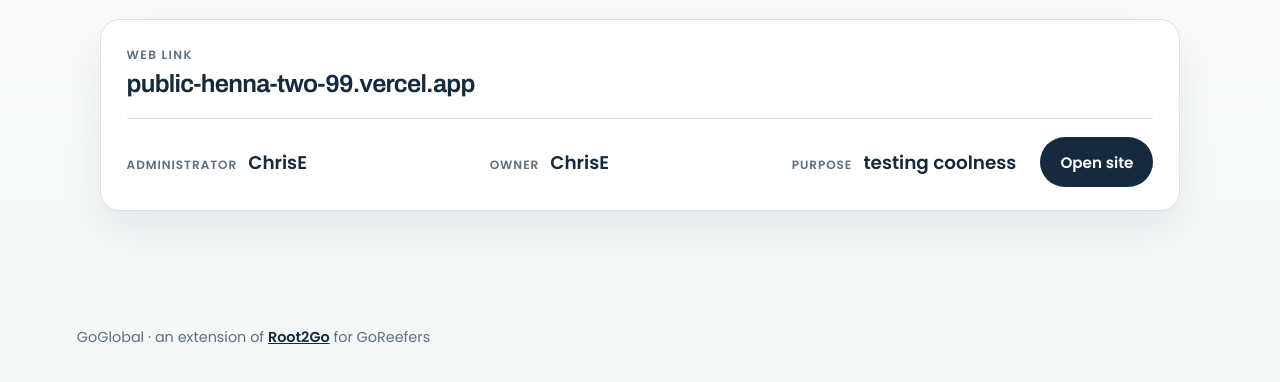
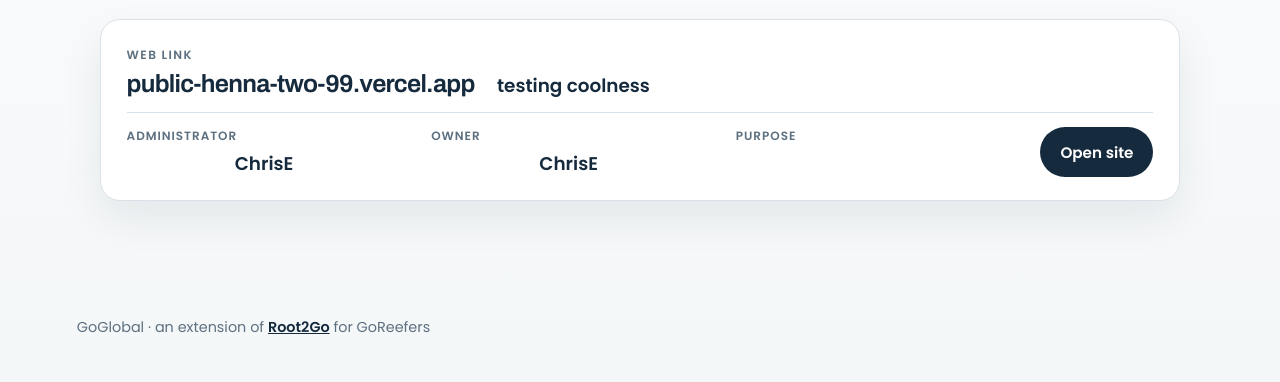
Before and after one commit to ZanieJ/GoNamibia2027, a plain HTML site: page index.html in a window 1280 px wide. Shown: the part 642-1024 px from the top of the page. Drawn offline with Linux system fonts and the light colour scheme.

```diff
--- a/index.html
+++ b/index.html
@@ -38,25 +38,25 @@
       <article class="site-card">
         <div class="site-card__top">
           <p class="site-card__kicker">Web link</p>
+          <div class="site-card__linkline">
             <a class="site-card__url" href="https://public-henna-two-99.vercel.app">
               public-henna-two-99.vercel.app
             </a>
+            <p class="site-card__moved">testing coolness</p>
           </div>
-        <div class="site-card__row">
-          <dl class="meta">
+        </div>
+        <div class="meta">
           <div>
-              <dt>Administrator</dt>
-              <dd>ChrisE</dd>
+            <p class="meta__label">Administrator</p>
+            <p class="meta__value shift-right">ChrisE</p>
           </div>
           <div>
-              <dt>Owner</dt>
-              <dd>ChrisE</dd>
+            <p class="meta__label">Owner</p>
+            <p class="meta__value shift-right">ChrisE</p>
           </div>
           <div>
-              <dt>Purpose</dt>
-              <dd>testing coolness</dd>
+            <p class="meta__label">Purpose</p>
           </div>
-          </dl>
           <a class="button button--card" href="https://public-henna-two-99.vercel.app">Open site</a>
         </div>
       </article>
--- a/styles.css
+++ b/styles.css
@@ -176,8 +176,21 @@ h1 em {
 }
 
 .site-card__top {
-  padding-bottom: 1.2rem;
+  padding-bottom: 0.85rem;
   border-bottom: 1px solid var(--line);
+}
+
+.site-card__linkline {
+  display: flex;
+  align-items: baseline;
+  gap: 1.4rem;
+  flex-wrap: wrap;
+}
+
+.site-card__moved {
+  margin: 0;
+  font-size: 1.15rem;
+  font-weight: 600;
 }
 
 .site-card__kicker {
@@ -208,30 +221,16 @@ h1 em {
   text-underline-offset: 0.22em;
 }
 
-.site-card__row {
-  display: flex;
-  align-items: center;
-  gap: 1.5rem;
-  padding-top: 1.15rem;
+.meta {
+  display: grid;
+  grid-template-columns: 1fr 1fr 1fr auto;
+  column-gap: 1.25rem;
+  align-items: start;
+  margin: 0.85rem 0 0;
 }
 
-.meta {
-  display: flex;
-  flex: 1;
-  align-items: center;
-  justify-content: space-between;
-  gap: 1.5rem;
+.meta__label {
   margin: 0;
-}
-
-.meta div {
-  display: flex;
-  align-items: baseline;
-  gap: 0.7rem;
-  padding: 0;
-}
-
-dt {
   color: var(--muted);
   font-size: 0.75rem;
   font-weight: 600;
@@ -239,15 +238,20 @@ dt {
   text-transform: uppercase;
 }
 
-dd {
-  margin: 0;
+.meta__value {
+  margin: 0.35rem 0 0;
   font-size: 1.15rem;
   font-weight: 600;
 }
 
+.shift-right {
+  padding-left: 38%;
+}
+
 .button--card {
   margin: 0;
-  flex: none;
+  align-self: end;
+  justify-self: end;
 }
 
 .site-footer {
@@ -273,17 +277,16 @@ dd {
     padding-top: 2.8rem;
   }
 
-  .site-card__row,
-  .meta,
-  .meta div {
-    display: block;
+  .meta {
+    grid-template-columns: 1fr;
+    row-gap: 0.85rem;
   }
 
-  .meta div + div {
-    margin-top: 0.85rem;
+  .shift-right {
+    padding-left: 1.5rem;
   }
 
   .button--card {
-    margin-top: 1rem;
+    justify-self: start;
   }
 }
```
Lines whose indentation alone changed are shown as unchanged.
